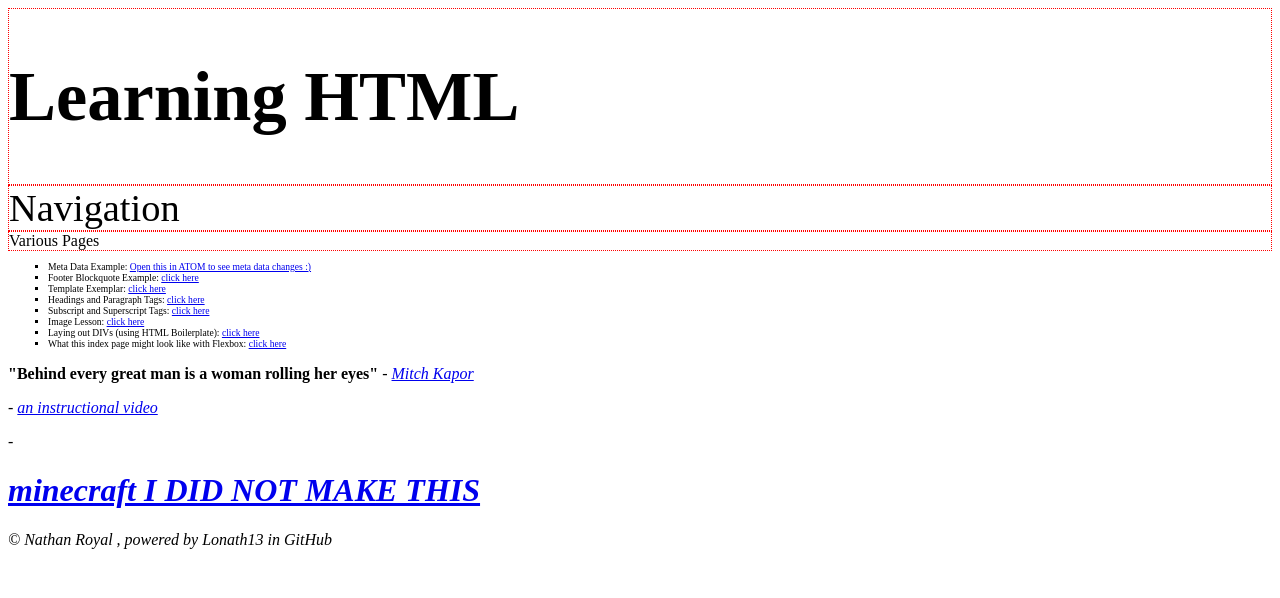
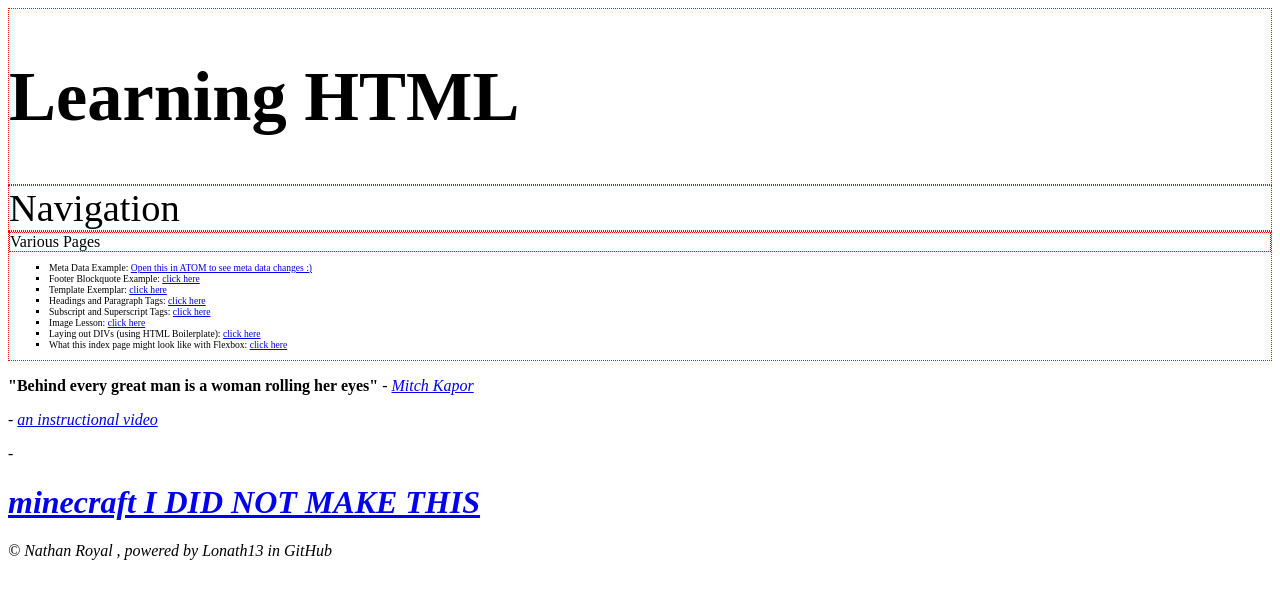
Before and after one commit to lonath13/learning-html, a plain HTML site: page index.html in a window 1280 px wide. Drawn offline with Linux system fonts and the light colour scheme.

Commit message:
Update index.html

```diff
--- a/index.html
+++ b/index.html
@@ -35,7 +35,7 @@
         <header><div><h1 style="font-size:5.5vw">Learning HTML</h1></div></header>
         <nav>
             <header style="font-size:3vw"><div>Navigation</div></header>
-            <section>
+            <section><div>
                 <header><div>Various Pages</div></header>
                 <ul style="list-style-type:square; font-size:0.75vw">
                     <li> Meta Data Example: <a href="childPages/Meta Data Example.html" target="_blank">Open this in ATOM to see meta data changes :)</a>
@@ -47,10 +47,12 @@
                     <li> Laying out DIVs (using HTML Boilerplate): <a href="childPages/Laying out DIVs.html" target="_blank">click here</a>
                     <li> What this index page might look like with Flexbox: <a href="childPages/Flexbox.html" target="_blank">click here</a>
                 </ul>
-            </section>
+            </div></section>
         </nav>
         <aside></aside>
-        <main></main>
+        <main>
+
+        </main>
         <section></section>
         <article></article>
         <footer></footer>
```
